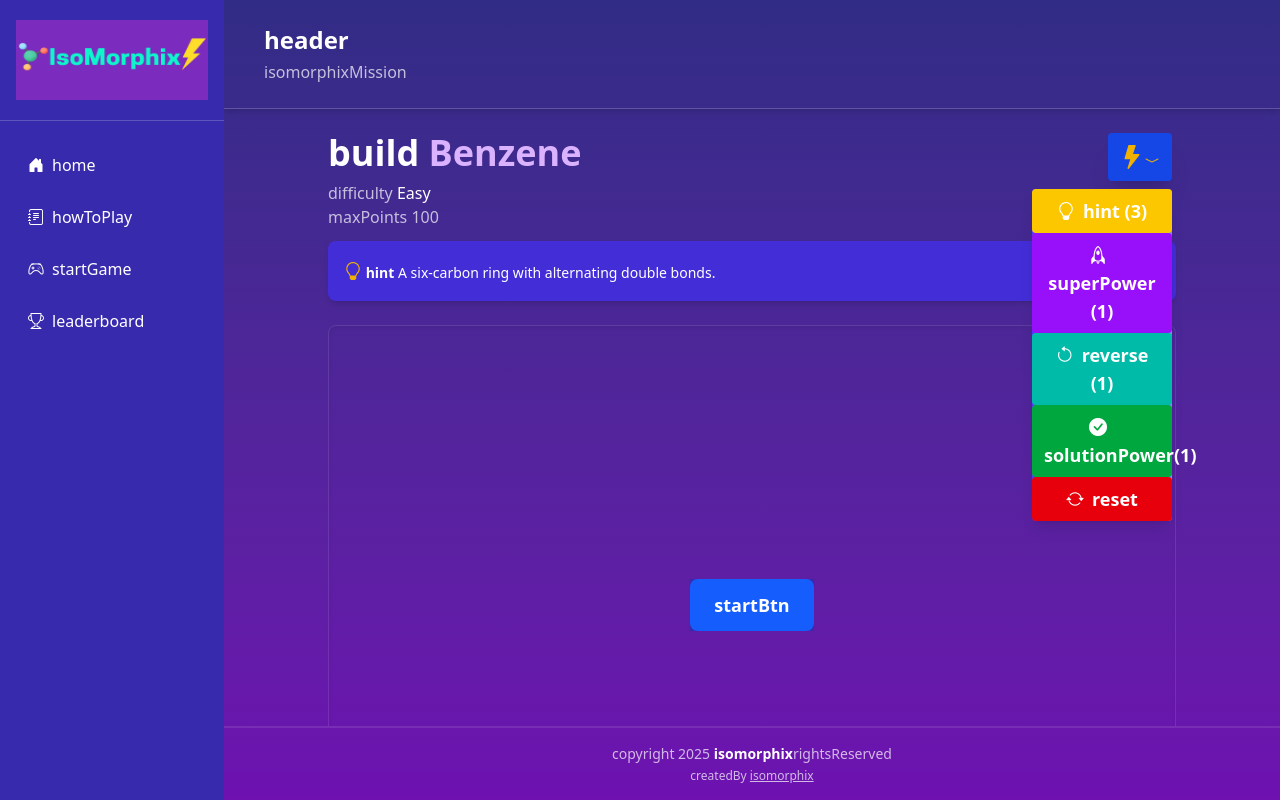
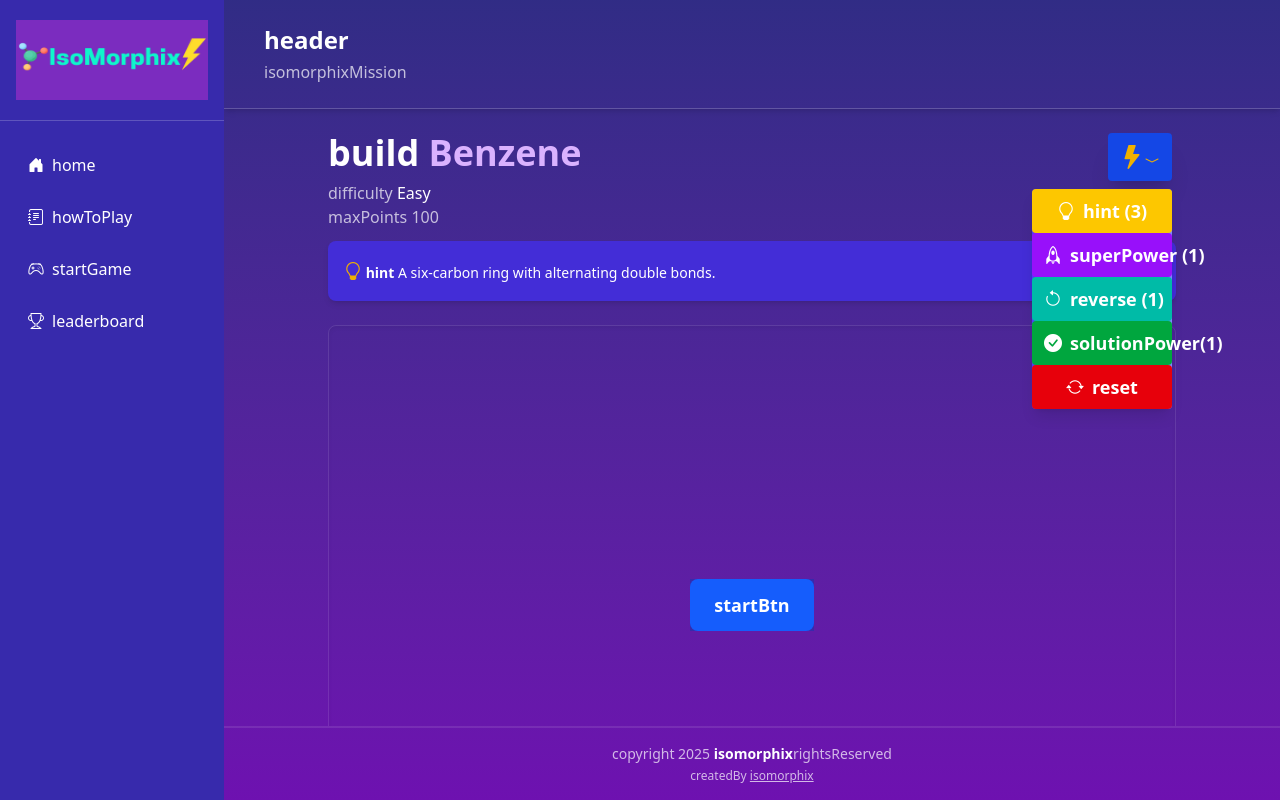
Before and after one commit to jeetndholakia07/IsoMorphix-Gamified-App, a React (Vite) app: page /game/benzene in a window 1280 px wide. Both pictures are taken after a click on the button 1140 px from the left and 157 px from the top of the page. Built offline with nearby package versions, Linux system fonts and the light colour scheme.

Commit message:
Updated Power Buttons ui

```diff
--- a/src/components/Gameplay/PowerButtons.tsx
+++ b/src/components/Gameplay/PowerButtons.tsx
@@ -87,7 +87,7 @@ const PowerButtons: FC<buttonProps> = ({ handleReverseMove, handleHintMove, hand
                     <div className="flex flex-col w-35 items-center justify-center">
                         {/* Hint Button */}
                         <button
-                            className="w-35 px-3 text-center py-2 text-lg text-white bg-yellow-400 hover:bg-yellow-500 hover:cursor-pointer rounded-sm transition-all duration-300 transform hover:scale-105"
+                            className="w-35 px-3 text-center text-nowrap py-2 text-lg text-white bg-yellow-400 hover:bg-yellow-500 hover:cursor-pointer rounded-sm transition-all duration-300 transform hover:scale-105"
                             onClick={() => UseHint()}
                             disabled={hintMoves === 0}
                         >
@@ -96,7 +96,7 @@ const PowerButtons: FC<buttonProps> = ({ handleReverseMove, handleHintMove, hand
 
                         {/* Power Button */}
                         <button
-                            className="w-35 px-3 py-2 text-center text-lg text-white bg-purple-600 hover:bg-purple-700 hover:cursor-pointer rounded-sm transition-all duration-300 transform hover:scale-105"
+                            className="w-35 px-3 py-2 text-center text-nowrap text-lg text-white bg-purple-600 hover:bg-purple-700 hover:cursor-pointer rounded-sm transition-all duration-300 transform hover:scale-105"
                             onClick={() => UseSuperPower()}
                             disabled={superPowers === 0}
                         >
@@ -105,7 +105,7 @@ const PowerButtons: FC<buttonProps> = ({ handleReverseMove, handleHintMove, hand
 
                         {/* Reverse Move Button */}
                         <button
-                            className="w-35 px-3 py-2 text-center text-lg text-white bg-teal-500 hover:bg-teal-600 hover:cursor-pointer rounded-sm transition-all duration-300 transform hover:scale-105"
+                            className="w-35 px-3 py-2 text-center text-nowrap text-lg text-white bg-teal-500 hover:bg-teal-600 hover:cursor-pointer rounded-sm transition-all duration-300 transform hover:scale-105"
                             onClick={() => UseReverseMove()}
                             disabled={reverseMoves === 0}
                         >
@@ -114,14 +114,14 @@ const PowerButtons: FC<buttonProps> = ({ handleReverseMove, handleHintMove, hand
 
                         {/* Solution Button */}
                         <button
-                            className="w-35 px-3 py-2 text-center text-lg text-white bg-green-600 hover:bg-green-700 hover:cursor-pointer rounded-sm transition-all duration-300 transform hover:scale-105"
+                            className="w-35 px-3 py-2 text-center text-nowrap text-lg text-white bg-green-600 hover:bg-green-700 hover:cursor-pointer rounded-sm transition-all duration-300 transform hover:scale-105"
                             onClick={() => UseSolution()}
                         >
                             <i className="bi bi-check-circle-fill text-lg mr-2"></i>{t("solutionPower")}({solutionPower})
                         </button>
 
                         {/* Reset Button */}
-                        <button className="w-35 px-3 py-2 text-center text-lg text-white bg-red-600 hover:bg-red-700 hover:cursor-pointer rounded-sm transition-all duration-300 transform hover:scale-105"
+                        <button className="w-35 px-3 py-2 text-center text-nowrap text-lg text-white bg-red-600 hover:bg-red-700 hover:cursor-pointer rounded-sm transition-all duration-300 transform hover:scale-105"
                             onClick={() => handleReset()}>
                             <i className="bi bi-arrow-repeat text-lg mr-2"></i>{t("reset")}
                         </button>
```
